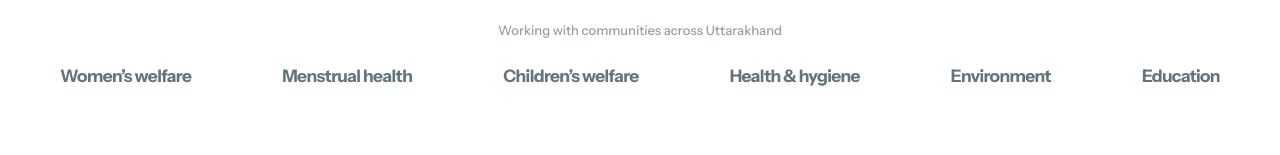
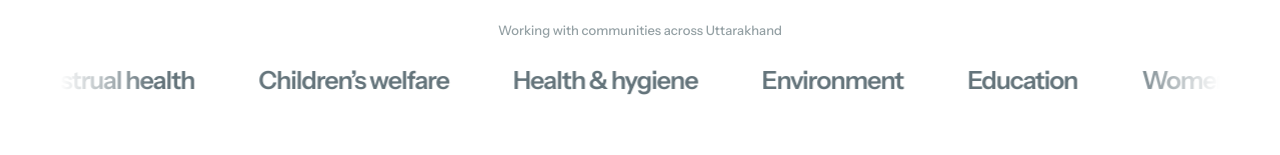
Before and after one commit to VishalVab01/pragya-foundation, a React (Vite) app: page / in a window 1280 px wide. Shown: the part 792-947 px from the top of the page. Built offline with nearby package versions, Linux system fonts and the light colour scheme; a web font is replaced by a local one.

Commit message:
Animate hero area ticker with edge fades

```diff
--- a/src/HomePage.css
+++ b/src/HomePage.css
@@ -249,3 +249,12 @@ html body .footer.shell{width:100%;max-width:none;padding:67px max(calc((100% -
   .ah-impact-ribbon .ah-wave-band,.ah-volunteer-ribbon .ah-wave-band{stroke-width:42px}
   .ah-impact-ribbon .ah-wave-text,.ah-volunteer-ribbon .ah-wave-text{font-size:31px}
 }
+
+/* Continuous areas-of-work ticker beneath the hero. */
+.ah-wordmarks{display:block;overflow:hidden;white-space:nowrap;mask-image:linear-gradient(90deg,transparent 0,#000 8%,#000 92%,transparent 100%);-webkit-mask-image:linear-gradient(90deg,transparent 0,#000 8%,#000 92%,transparent 100%)}
+.ah-wordmarks-track{display:flex;width:max-content;animation:ah-wordmarks-scroll 32s linear infinite;will-change:transform}
+.ah-wordmark-group{display:flex;flex:0 0 auto;align-items:center;gap:clamp(28px,5vw,76px);padding-right:clamp(28px,5vw,76px)}
+.ah-wordmark-group span{font-size:clamp(16px,2vw,25px);font-weight:600;letter-spacing:-.04em;white-space:nowrap}
+@keyframes ah-wordmarks-scroll{to{transform:translateX(-50%)}}
+@media(max-width:600px){.ah-wordmark-group span{font-size:15px}.ah-wordmarks-track{animation-duration:25s}}
+@media(prefers-reduced-motion:reduce){.ah-wordmarks-track{animation:none}}
--- a/src/HomePage.tsx
+++ b/src/HomePage.tsx
@@ -75,7 +75,13 @@ export default function HomePage() {
 
     <section className="ah-recognition-strip" aria-label="Pragya Foundation's areas of work">
       <p>Working with communities across Uttarakhand</p>
-      <div className="ah-wordmarks"><span>Women’s welfare</span><span>Menstrual health</span><span>Children’s welfare</span><span>Health &amp; hygiene</span><span>Environment</span><span>Education</span></div>
+      <div className="ah-wordmarks">
+        <div className="ah-wordmarks-track">
+          {[0, 1].map((copy) => <div className="ah-wordmark-group" key={copy} aria-hidden={copy === 1}>
+            <span>Women’s welfare</span><span>Menstrual health</span><span>Children’s welfare</span><span>Health &amp; hygiene</span><span>Environment</span><span>Education</span>
+          </div>)}
+        </div>
+      </div>
     </section>
 
     <section className="ah-purpose" id="our-purpose">
```
